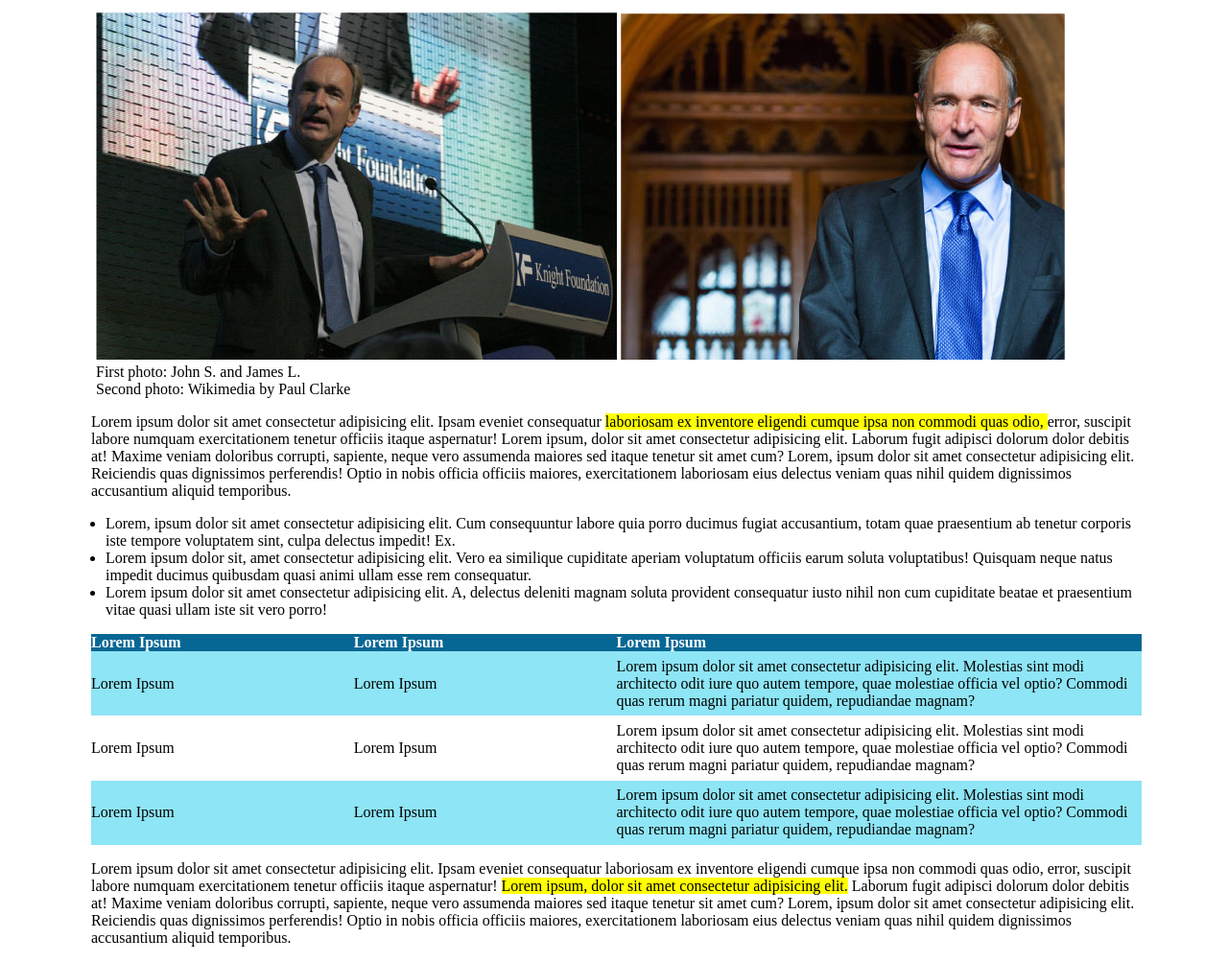
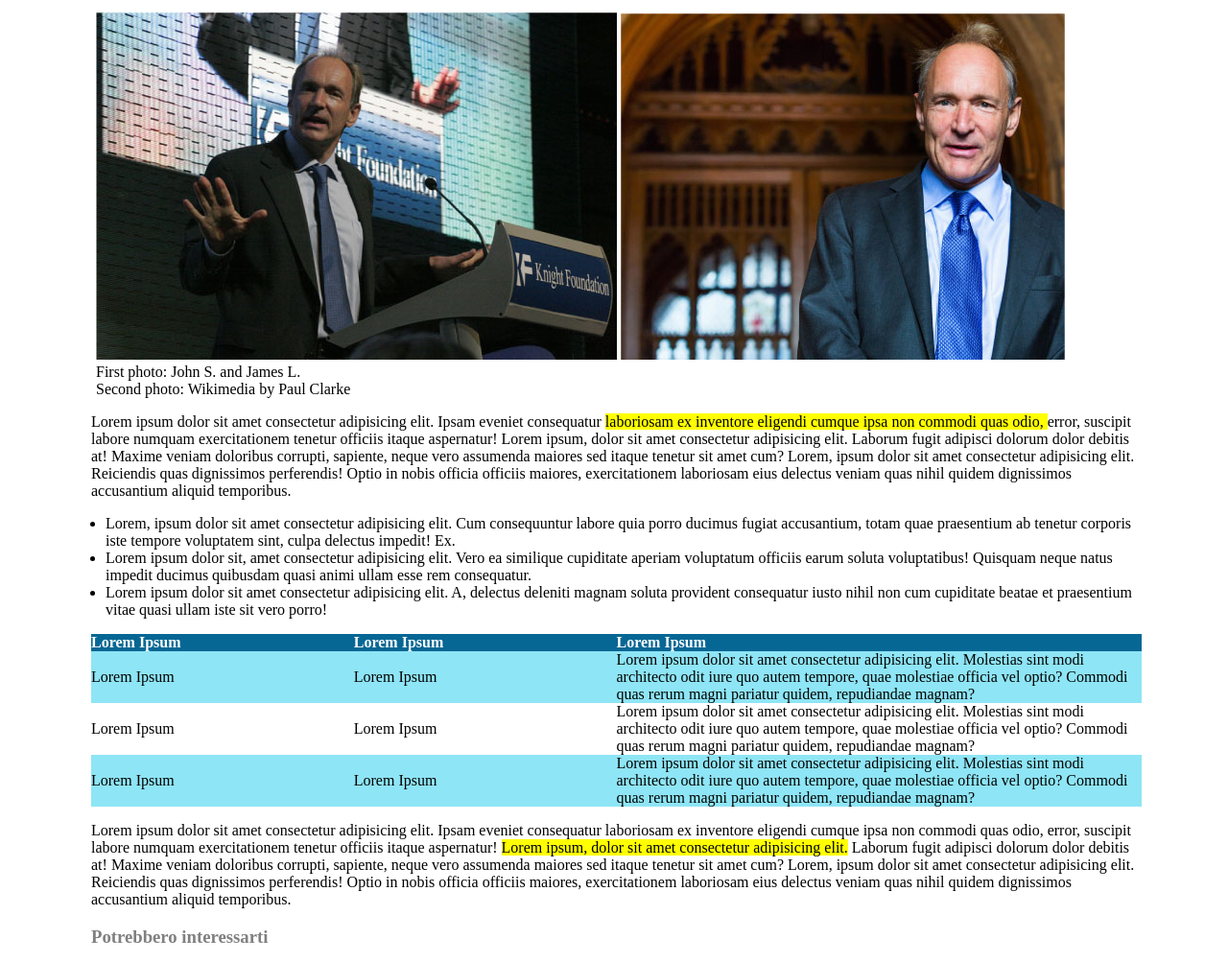
Before and after one commit to pierluigizironi/html-css-booleaner, a plain HTML site: page index.html in a window 1280 px wide. Shown: the part 271-1274 px from the top of the page at 96% size. Drawn offline with Linux system fonts and the light colour scheme.

Commit message:
remove table fixed

```diff
--- a/css/style.css
+++ b/css/style.css
@@ -82,10 +82,9 @@ ul {
 
 table {
     width: 100%;
-    height: 220px;
+    height: 100px;
     border: 0px;
     text-align: left;
-    table-layout: fixed;
 }
 
 /* Footer */
```
